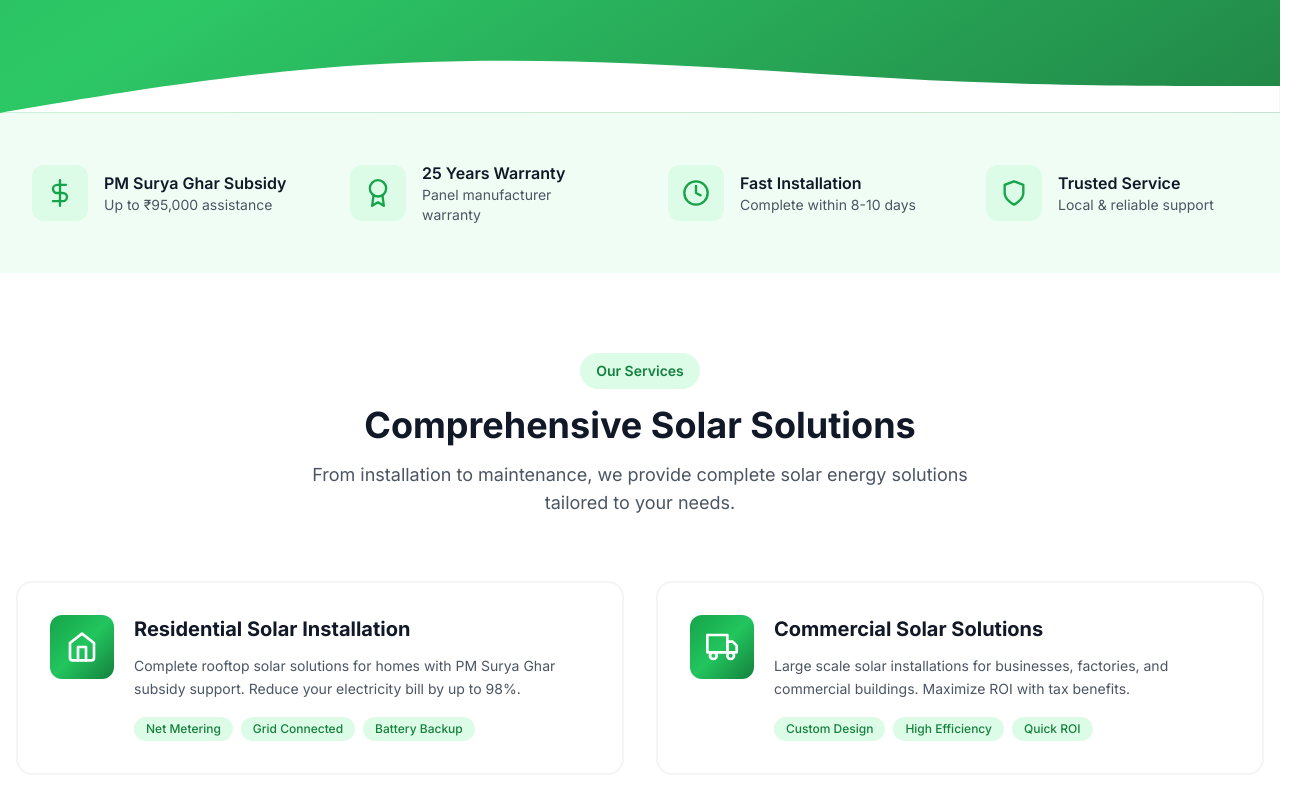
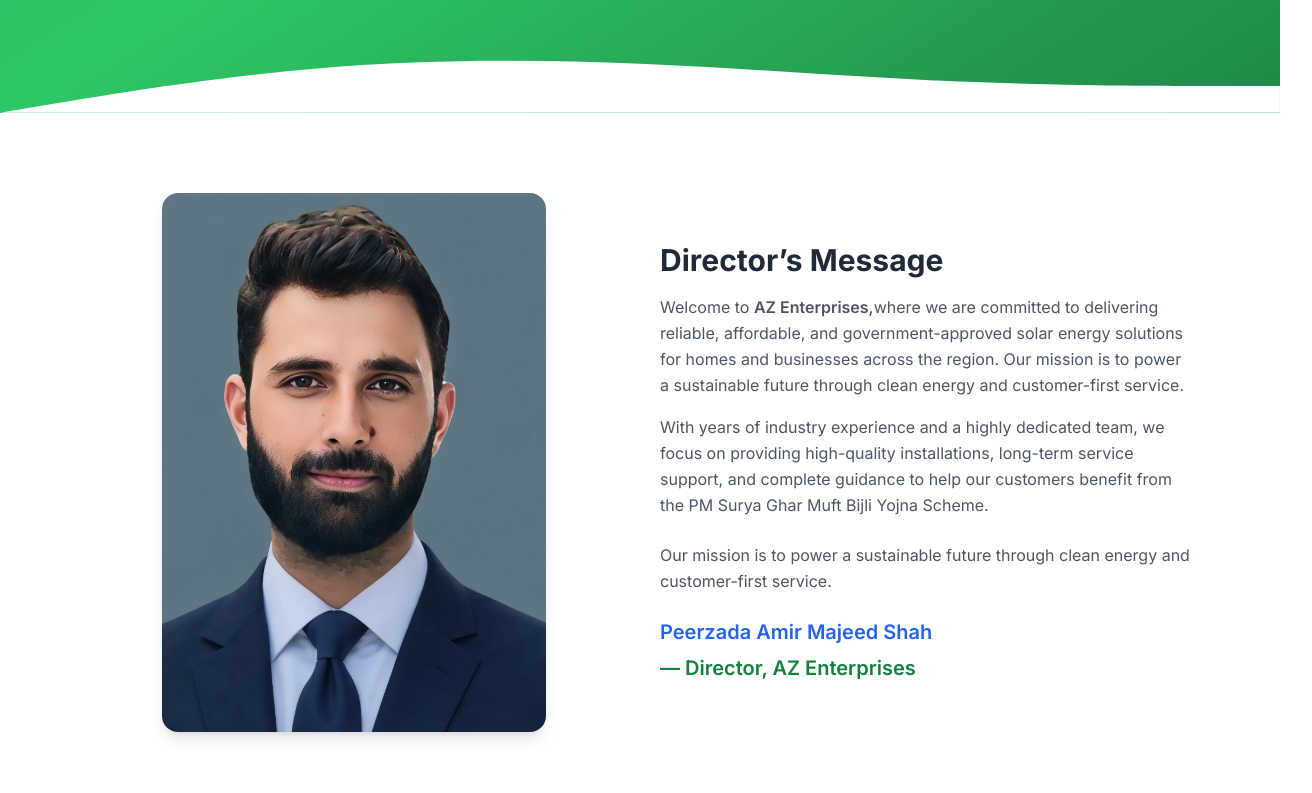
Before and after one commit to ZahidCodes03/azenterprises, a React (Vite) app in the folder frontend/: page / in a window 1280 px wide. Shown: the part 687-1480 px from the top of the page, 1312 px wide, since content can reach past the window. Built offline with nearby package versions, Linux system fonts and the light colour scheme; no server answers.

Commit message:
Initial commit - Solar project ready

```diff
--- /dev/null
+++ b/frontend/src/components/DirectorMessage.jsx
@@ -0,0 +1,48 @@
+import directorImg from "../assets/director.jpg";
+
+const DirectorMessage = () => {
+  return (
+    <section className="py-20 bg-white">
+      <div className="container mx-auto max-w-6xl px-6 grid md:grid-cols-2 gap-10 items-center">
+
+        {/* Director Image */}
+        <div className="flex justify-center">
+         <img
+  src={directorImg}
+  alt="Director"
+  className="w-72 md:w-80 lg:w-96 h-auto rounded-2xl shadow-lg"
+/>
+        </div>
+
+        {/* Message Content */}
+        <div>
+          <h2 className="text-3xl font-bold text-gray-800 mb-4">
+            Director’s Message
+          </h2>
+
+          <p className="text-gray-600 leading-relaxed mb-4">
+            Welcome to <span className="font-semibold">AZ Enterprises,</span>
+            where we are committed to delivering reliable, affordable, and government-approved solar energy solutions for homes and businesses across the region.
+
+Our mission is to power a sustainable future through clean energy and customer-first service.
+          </p>
+
+          <p className="text-gray-600 leading-relaxed mb-6">
+            With years of industry experience and a highly dedicated team, we focus on providing high-quality installations, long-term service support, and complete guidance to help our customers benefit from the PM Surya Ghar Muft Bijli Yojna Scheme.
+          </p>
+          <p className="text-gray-600 leading-relaxed mb-6">Our mission is to power a sustainable future through clean energy and customer-first service.</p>
+
+          <h5 className="text-xl font-semibold text-blue-600 mb-2">
+            Peerzada Amir Majeed Shah
+            </h5>
+
+          <h4 className="text-xl font-semibold text-green-700">
+            — Director, AZ Enterprises
+          </h4>
+        </div>
+      </div>
+    </section>
+  );
+};
+
+export default DirectorMessage;
--- a/frontend/src/index.css
+++ b/frontend/src/index.css
@@ -1,3 +1,13 @@
+svg {
+  max-width: 100%;
+  display: block;
+}
+
+html, body {
+  width: 100%;
+  overflow-x: hidden;
+}
+
 @tailwind base;
 @tailwind components;
 @tailwind utilities;
--- a/frontend/src/pages/Home.jsx
+++ b/frontend/src/pages/Home.jsx
@@ -1,6 +1,7 @@
 import { useEffect } from 'react';
 import { useLocation } from 'react-router-dom';
 import HeroSection from '../components/HeroSection';
+import DirectorMessage from "../components/DirectorMessage";
 import BenefitsStrip from '../components/BenefitsStrip';
 import ServicesGrid from '../components/ServicesGrid';
 import PricingPlans from '../components/PricingPlans';
@@ -8,6 +9,8 @@
 import Gallery from '../components/Gallery';
 import Testimonials from '../components/Testimonials';
 import ContactSection from '../components/ContactSection';
+
+
 
 const Home = () => {
     const location = useLocation();
@@ -30,6 +33,7 @@
     return (
         <main>
             <HeroSection />
+            <DirectorMessage />
             <BenefitsStrip />
             <ServicesGrid />
             <PricingPlans />
```
Also changed, not shown: frontend/src/assets/director.jpg (added).
